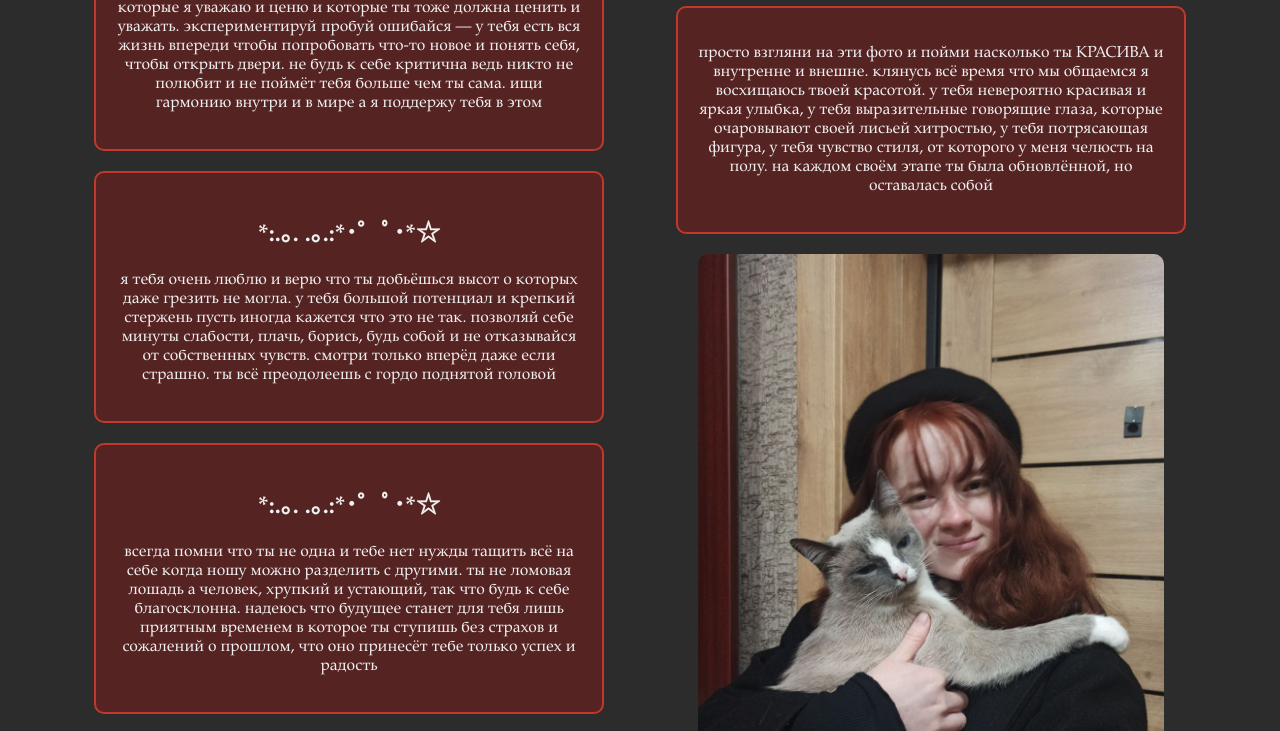
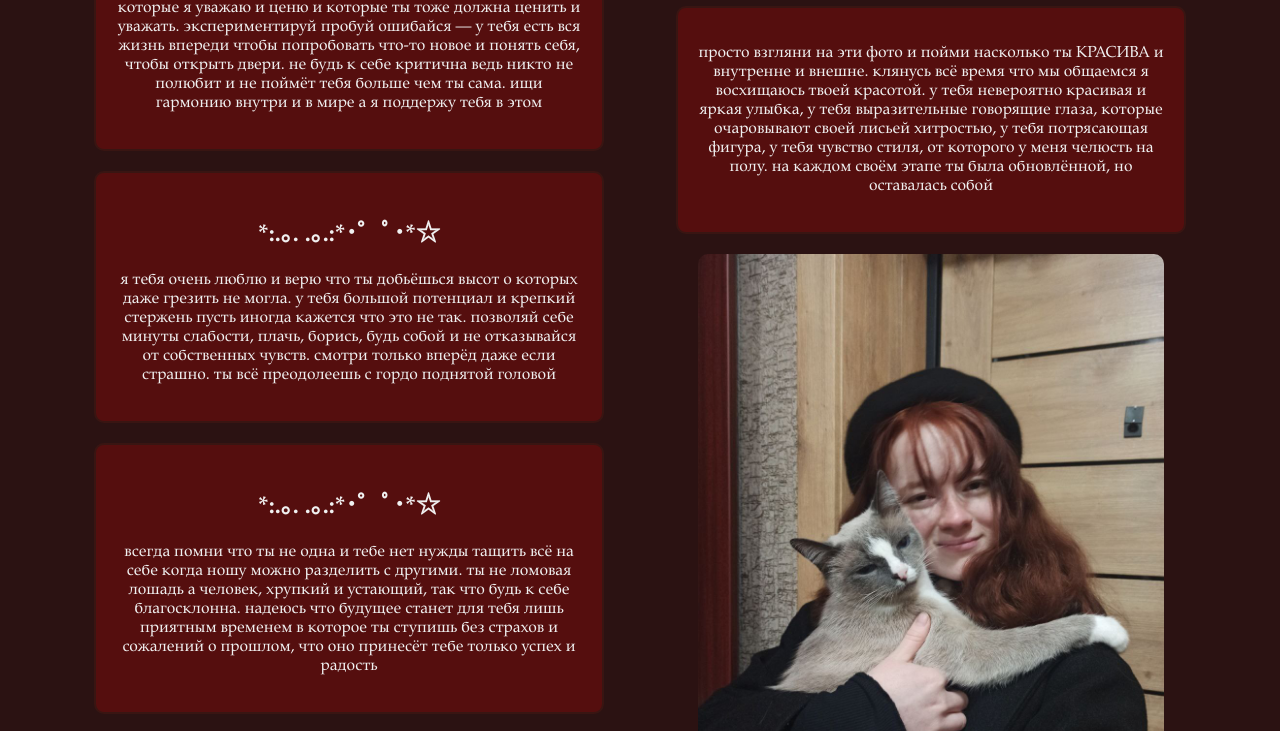
Before and after one commit to keileh/gift, a plain HTML site: page index.html in a window 1280 px wide. Shown: the part 319-1050 px from the top of the page. Drawn offline with Linux system fonts and the light colour scheme.

Commit message:
Update index.html

```diff
--- a/index.html
+++ b/index.html
@@ -6,7 +6,7 @@
     <title>?!</title>
     <style>
         body {
-            background-color: #2c2c2c;
+            background-color: #2b1212;
             color: #f0f0f0;
             font-family: 'Garamond', serif;
             text-align: center;
@@ -23,7 +23,7 @@
         }
         .greeting {
             background-color: rgba(255, 0, 0, 0.2);
-            border: 2px solid #c0392b;
+            border: 2px solid #391512;
             border-radius: 10px;
             padding: 20px;
             margin: 20px auto;
```
